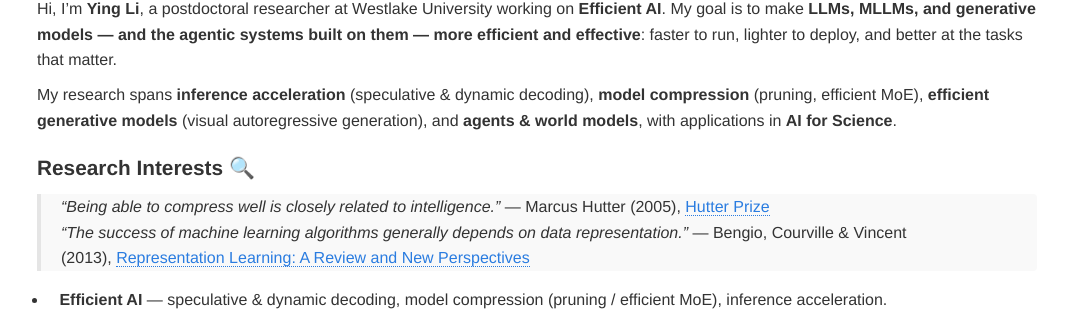
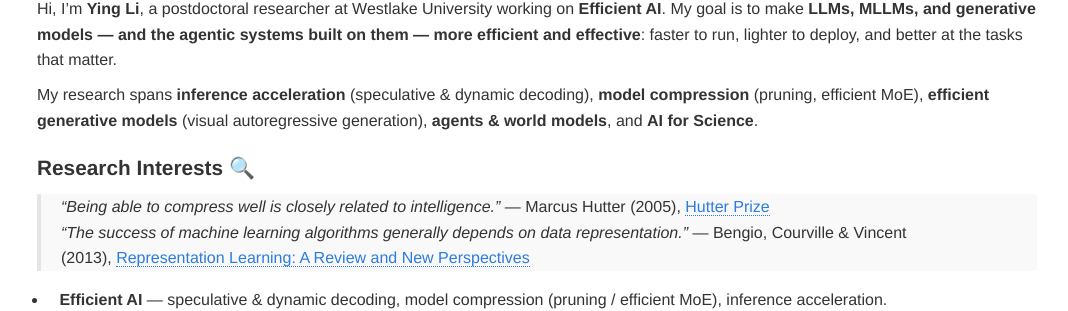
Before and after one commit to NeuraLiying/NeuraLiying.github.io, a Jekyll site: the page built from index.md, in a window 1280 px wide. Shown: the part 303-614 px from the top of the page, without its empty margins (103-1171 px from the left). Built offline with Jekyll 4.4.1, drawn with Linux system fonts in a browser that asks for light colours; our own code applies the rules of GitHub Pages for plain Markdown files.

Commit message:
About Me: make AI for Science a peer research area (not a downstream application)

```diff
--- a/index.md
+++ b/index.md
@@ -5,7 +5,7 @@ layout: about
 
 Hi, I'm **Ying Li**, a postdoctoral researcher at Westlake University working on **Efficient AI**. My goal is to make **LLMs, MLLMs, and generative models — and the agentic systems built on them — more efficient and effective**: faster to run, lighter to deploy, and better at the tasks that matter.
 
-My research spans **inference acceleration** (speculative & dynamic decoding), **model compression** (pruning, efficient MoE), **efficient generative models** (visual autoregressive generation), and **agents & world models**, with applications in **AI for Science**.
+My research spans **inference acceleration** (speculative & dynamic decoding), **model compression** (pruning, efficient MoE), **efficient generative models** (visual autoregressive generation), **agents & world models**, and **AI for Science**.
 
 ### Research Interests 🔍
 
```
